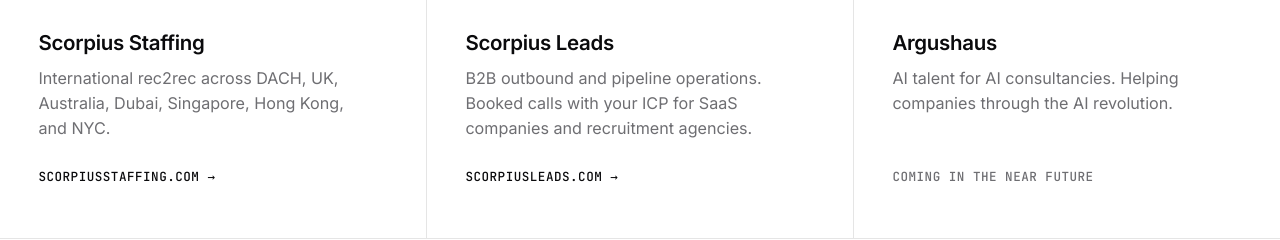
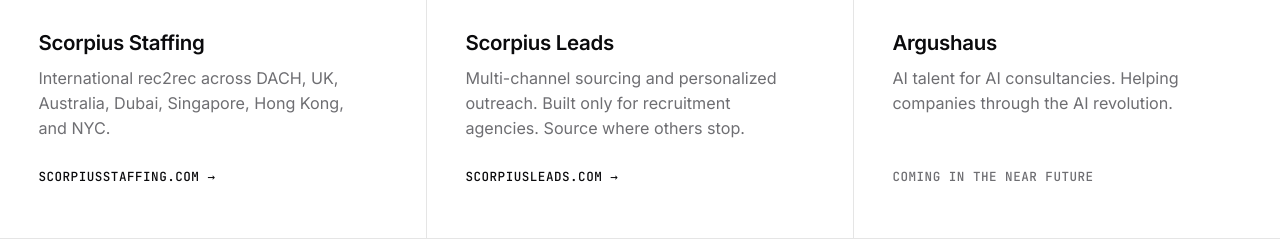
Before and after one commit to scorpiusstaffing/scorpius-search, a website: page index.html in a window 1280 px wide. Shown: the part 810-1050 px from the top of the page. Drawn offline with Linux system fonts and the light colour scheme.

Commit message:
Update Scorpius Leads card on parent site to match new agency-only positioning
Old: 'B2B outbound and pipeline operations. Booked calls with your ICP for
     SaaS companies and recruitment agencies.'

New: 'Multi-channel sourcing and personalized outreach. Built only for
     recruitment agencies. Source where others stop.'

The Leads site was repositioned as recruitment-agency-only in commit affde21
and the SaaS-companies framing was dropped, but the parent-site card was
still showing the old description.

```diff
--- a/index.html
+++ b/index.html
@@ -69,7 +69,7 @@
         </div>
         <div class="card-body">
           <h2 class="card-title">Scorpius Leads</h2>
-          <p class="card-desc">B2B outbound and pipeline operations. Booked calls with your ICP for SaaS companies and recruitment agencies.</p>
+          <p class="card-desc">Multi-channel sourcing and personalized outreach. Built only for recruitment agencies. Source where others stop.</p>
           <span class="card-link">scorpiusleads.com &rarr;</span>
         </div>
       </a>
```
